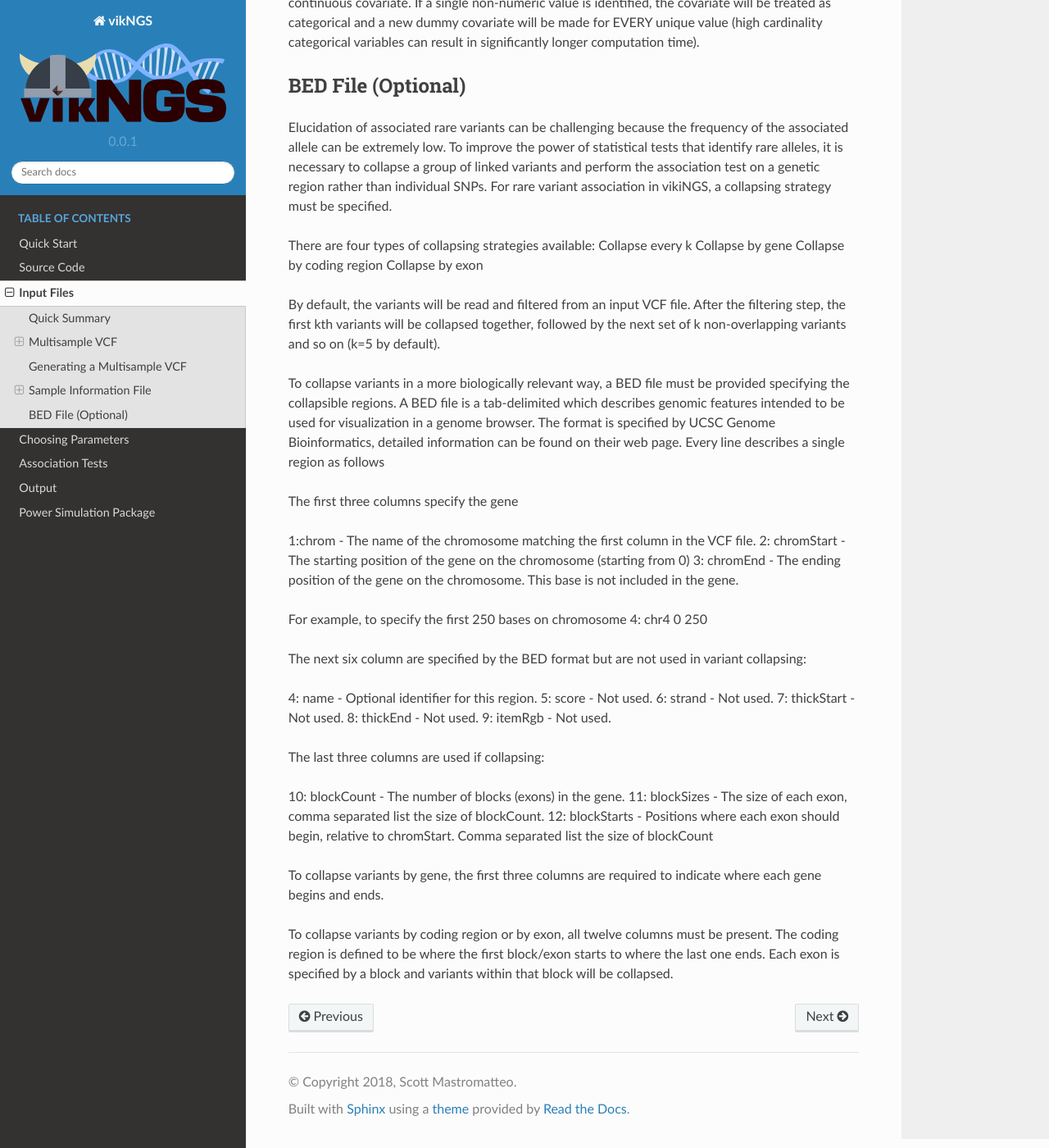
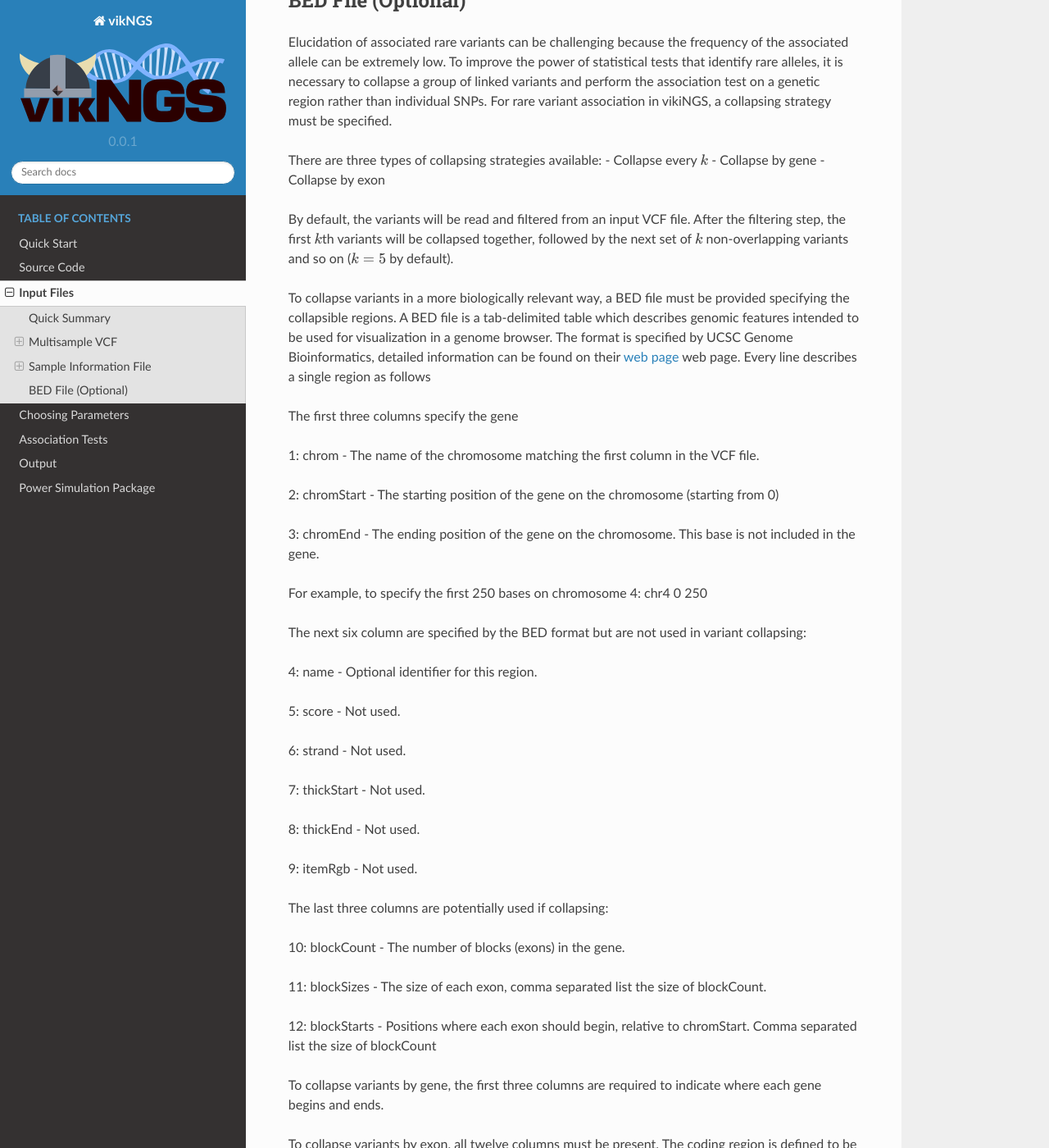
Before and after one commit to ScottMastro/vikngsdocs, a Sphinx documentation site: the page built from source/input.rst, in a window 1280 px wide and 1400 px high, scrolled down 4941 px. Shown: the whole window at 82% size. Built offline with Sphinx 7.4.7 and the Read the Docs theme 2.0.0, drawn with Linux system fonts in a browser that asks for light colours; some of the changed text lies outside the part shown.

Commit message:
Update input.rst

```diff
--- a/source/input.rst
+++ b/source/input.rst
@@ -96,14 +96,6 @@
 .. note::
     Note that if **GT** values are indicated as “missing” (ex. ./.) then the variant will be skipped even if values for **GL** and **PL** are present.
 
-.. _make_vcf:
-
-Generating a Multisample VCF
-------------------------------------
-
-COMING SOON
-
-
 .. _sample_info:
 
 Sample Information File
@@ -128,7 +120,6 @@
 ~~~~~~~~
 Use this column to specify if samples are from different groups or studies. Any samples with the same value in the column will be put in the same group.
 
-
 Read Depth
 ~~~~~~~~~~
 If using the expected genotype method, the score test calculates the variance for each group separately and needs to be aware of which groups are high read depth versus low read depth. The read depth of each sample must be specified in this column. The numerical read depth value (ex. 32) can be provided for each sample or simply a letter specifying whether a sample is from a high or low sequencing run (H = high, L = low). Note that all samples with a shared group ID must also share high/low read depth status. Therefore, the first read depth value encountered for a group will be applied to all members of that group.
@@ -137,26 +128,26 @@
 ~~~~~~~~~~
 The remaining columns are used to specify covariates. Covariates can either be continuous or categorical. If every value in a covariate column is numeric, the column will be treated as a continuous covariate. If a single non-numeric value is identified, the covariate will be treated as categorical and a new dummy covariate will be made for EVERY unique value (high cardinality categorical variables can result in significantly longer computation time).
 
-
 BED File (Optional)
 -----------------------
 
 Elucidation of associated rare variants can be challenging because the frequency of the associated allele can be extremely low. To improve the power of statistical tests that identify rare alleles, it is necessary to collapse a group of linked variants and perform the association test on a genetic region rather than individual SNPs. For rare variant association in vikiNGS, a collapsing strategy must be specified.
 
-There are four types of collapsing strategies available:
-Collapse every k
-Collapse by gene
-Collapse by coding region
-Collapse by exon
+There are three types of collapsing strategies available:
+- Collapse every \\(k\\)
+- Collapse by gene
+- Collapse by exon
 
-By default, the variants will be read and filtered from an input VCF file. After the filtering step, the first kth variants will be collapsed together, followed by the next set of k non-overlapping variants and so on (k=5 by default).
+By default, the variants will be read and filtered from an input VCF file. After the filtering step, the first \\(k\\)th variants will be collapsed together, followed by the next set of \\(k\\) non-overlapping variants and so on (\\(k=5\\) by default).
 
-To collapse variants in a more biologically relevant way, a BED file must be provided specifying the collapsible regions. A BED file is a tab-delimited which describes genomic features intended to be used for visualization in a genome browser. The format is specified by UCSC Genome Bioinformatics, detailed information can be found on their web page. Every line describes a single region as follows
+To collapse variants in a more biologically relevant way, a BED file must be provided specifying the collapsible regions. A BED file is a tab-delimited table which describes genomic features intended to be used for visualization in a genome browser. The format is specified by UCSC Genome Bioinformatics, detailed information can be found on their `web page <https://genome.ucsc.edu/FAQ/FAQformat.html>`_ web page. Every line describes a single region as follows
 
 The first three columns specify the gene
 
-1:chrom - The name of the chromosome matching the first column in the VCF file.
+1: chrom - The name of the chromosome matching the first column in the VCF file.
+
 2: chromStart - The starting position of the gene on the chromosome (starting from 0)
+
 3: chromEnd - The ending position of the gene on the chromosome. This base is not included in the gene.
 
 For example, to specify the first 250 bases on chromosome 4:
@@ -165,19 +156,28 @@
 The next six column are specified by the BED format but are not used in variant collapsing:
 
 4: name - Optional identifier for this region.
+
 5: score -  Not used.
+
 6: strand - Not used.
+
 7: thickStart - Not used.
+
 8: thickEnd - Not used.
+
 9: itemRgb - Not used.
 
-The last three columns are used if collapsing:
+The last three columns are potentially used if collapsing:
 
 10: blockCount - The number of blocks (exons) in the gene.
+
 11: blockSizes - The size of each exon, comma separated list the size of blockCount.
+
 12: blockStarts - Positions where each exon should begin, relative to chromStart. Comma separated list the size of blockCount
 
 
 To collapse variants by gene, the first three columns are required to indicate where each gene begins and ends.
 
-To collapse variants by coding region or by exon, all twelve columns must be present. The coding region is defined to be where the first block/exon starts to where the last one ends. Each exon is specified by a block and variants within that block will be collapsed.
+To collapse variants by exon, all twelve columns must be present. The coding region is defined to be where the first block/exon starts to where the last one ends. Each exon is specified by a block and variants within that block will be collapsed.
+
+.. warning:: Genes and exons can be very large and could contain thousands of variants to collapse in a single test. This can cause large computational burden, especially if a permutation test is used to calculate the p-value. Therefore, a maximum collapse size can be specified. Variants will be collapsed into a single test until the maximum size is reached and subsequent variants will be put into a new collapsed set.
```
